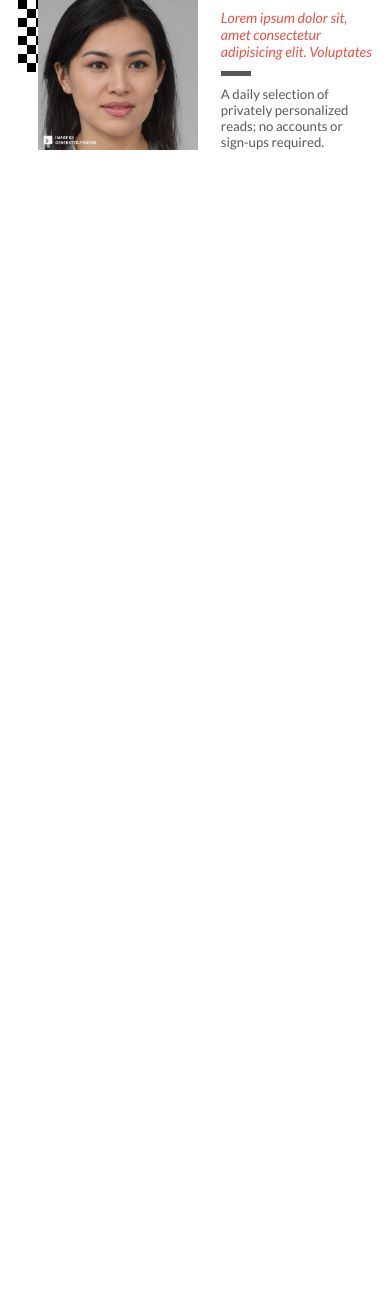
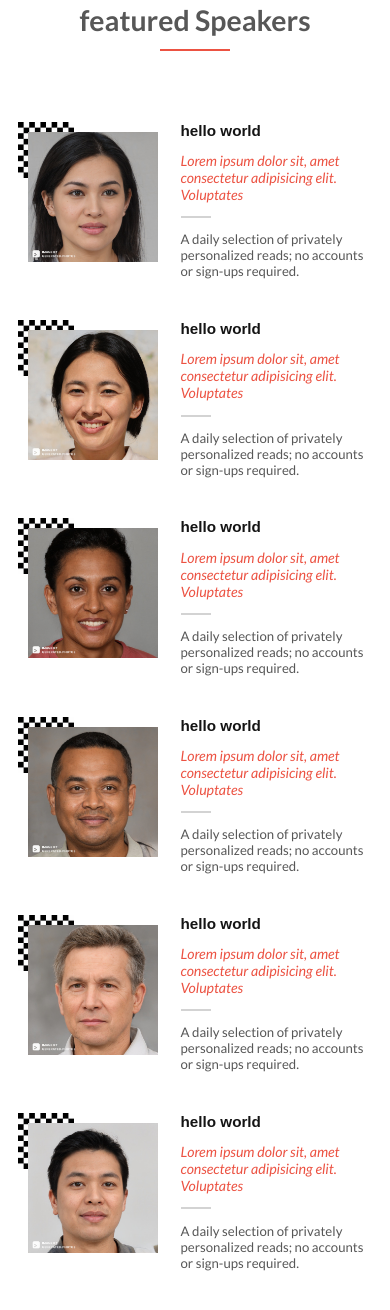
Before and after one commit to MohammedElseddik/capstone-project01, a website: page index.html in a window 390 px wide. Shown: the part 1443-2753 px from the top of the page. Before the commit the page ends 1621 px from the top, so only its background shows below. Drawn offline with Linux system fonts and the light colour scheme; a web font is replaced by a local one.

Commit message:
Complet the featured section mobile version and fix layout issues

```diff
--- a/css/style.css
+++ b/css/style.css
@@ -466,15 +466,28 @@
 /* Featured Teachers */
 
 .featured-section {
-  /* display: grid;
+  display: grid;
   justify-items: center;
   justify-content: center;
   grid-template-columns: auto;
   grid-template-rows: auto;
-  column-gap: 0;
-  row-gap: 88px;
-  width: 100%; */
+  column-gap: 2rem;
+  row-gap: 5rem;
+  width: 100%;
+  padding: 4rem 0;
+}
+
+.featured-section__header {
   display: flex;
+  flex-direction: column;
+  align-items: center;
+  gap: 1.2rem;
+}
+
+.featured-section__title {
+  font-family: 'Lato', sans-serif;
+  color: var(--color-body-text);
+  font-size: 2.8rem;
 }
 
 .speaker-container {
@@ -491,20 +504,22 @@
   align-items: flex-end;
   padding: 0 0 0 2rem;
   background-image: url(../img/checkerboard-squares-black-white.jpg);
-  background-size: 50%;
+  background-size: 40%;
   background-repeat: no-repeat;
+  width: 140px;
+  height: 140px;
 }
 
 .speaker-container__img img {
-  width: 160px;
-  height: 160px;
+  width: 130px;
+  height: 130px;
 }
 
 .speaker {
   display: flex;
   flex-direction: column;
   justify-content: space-evenly;
-  gap: 1rem;
+  gap: 1.3rem;
 }
 
 .speaker__info {
@@ -514,11 +529,16 @@
 
 .gray-line {
   width: 30px;
-  height: 5px;
-  background-color: var(--color-body-text);
+  height: 2px;
+  background-color: var(--color-accent);
 }
 
 .speaker__description {
   flex: 1;
   font-size: 1.3rem;
 }
+
+@media screen and (min-width: 768px) {
+
+
+}
--- a/index.html
+++ b/index.html
@@ -137,7 +137,13 @@
       <button class="btn btn--primary btn-block">Join the the course</button>
     </section>
 
+    <!-- featured-section -->
     <section class="featured-section">
+      <div class="featured-section__header">
+        <h2 class="featured-section__title">featured Speakers</h2>
+        <div class="red-line"></div>
+      </div>
+      <div class="featured-section__body">
         <div class="speaker-container">
           <div class="speaker-container__img">
             <img
@@ -160,6 +166,122 @@
             </p>
           </div>
         </div>
+
+        <div class="speaker-container">
+          <div class="speaker-container__img">
+            <img
+              src="./img/generated_photos_5e6801c56d3b380006d3cf13.jpg"
+              alt=""
+            />
+          </div>
+          <div class="speaker">
+            <h3>hello world</h3>
+            <p class="speaker__info">
+              <em>
+                Lorem ipsum dolor sit, amet consectetur adipisicing elit.
+                Voluptates
+              </em>
+            </p>
+            <div class="gray-line"></div>
+            <p class="speaker__description">
+              A daily selection of privately personalized reads; no accounts or
+              sign-ups required.
+            </p>
+          </div>
+        </div>
+
+        <div class="speaker-container">
+          <div class="speaker-container__img">
+            <img
+              src="./img/generated_photos_5e680e326d3b380006d6a253.jpg"
+              alt=""
+            />
+          </div>
+          <div class="speaker">
+            <h3>hello world</h3>
+            <p class="speaker__info">
+              <em>
+                Lorem ipsum dolor sit, amet consectetur adipisicing elit.
+                Voluptates
+              </em>
+            </p>
+            <div class="gray-line"></div>
+            <p class="speaker__description">
+              A daily selection of privately personalized reads; no accounts or
+              sign-ups required.
+            </p>
+          </div>
+        </div>
+
+        <div class="speaker-container">
+          <div class="speaker-container__img">
+            <img
+              src="./img/generated_photos_5e6810cb6d3b380006d73d63.jpg"
+              alt=""
+            />
+          </div>
+          <div class="speaker">
+            <h3>hello world</h3>
+            <p class="speaker__info">
+              <em>
+                Lorem ipsum dolor sit, amet consectetur adipisicing elit.
+                Voluptates
+              </em>
+            </p>
+            <div class="gray-line"></div>
+            <p class="speaker__description">
+              A daily selection of privately personalized reads; no accounts or
+              sign-ups required.
+            </p>
+          </div>
+        </div>
+
+        <div class="speaker-container">
+          <div class="speaker-container__img">
+            <img
+              src="./img/generated_photos_5e68588e6d3b380006e72197.jpg"
+              alt=""
+            />
+          </div>
+          <div class="speaker">
+            <h3>hello world</h3>
+            <p class="speaker__info">
+              <em>
+                Lorem ipsum dolor sit, amet consectetur adipisicing elit.
+                Voluptates
+              </em>
+            </p>
+            <div class="gray-line"></div>
+            <p class="speaker__description">
+              A daily selection of privately personalized reads; no accounts or
+              sign-ups required.
+            </p>
+          </div>
+        </div>
+
+        <div class="speaker-container">
+          <div class="speaker-container__img">
+            <img
+              src="./img/generated_photos_5f1804011f67b0000678ae42.jpg"
+              alt=""
+            />
+          </div>
+          <div class="speaker">
+            <h3>hello world</h3>
+            <p class="speaker__info">
+              <em>
+                Lorem ipsum dolor sit, amet consectetur adipisicing elit.
+                Voluptates
+              </em>
+            </p>
+            <div class="gray-line"></div>
+            <p class="speaker__description">
+              A daily selection of privately personalized reads; no accounts or
+              sign-ups required.
+            </p>
+          </div>
+        </div>
+      </div>
     </section>
     <script src="main.js"></script>
   </body>
```
Lines whose indentation alone changed are shown as unchanged.
